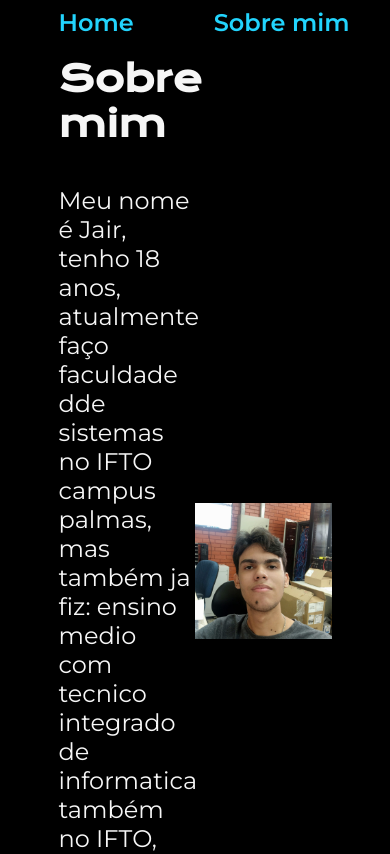
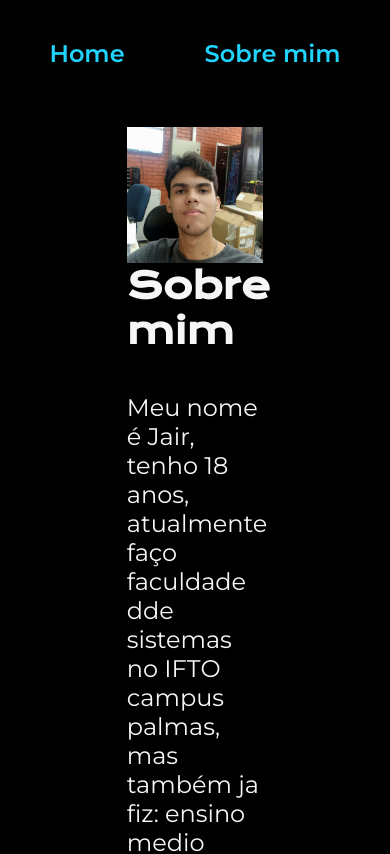
Before and after one commit to Netossim/Portfolio, a plain HTML site: page about.html in a window 390 px wide. Shown: the top 854 px of the page. Drawn offline with nearby package versions, Linux system fonts and the light colour scheme.

Commit message:
Update style.css

```diff
--- a/styles/style.css
+++ b/styles/style.css
@@ -94,9 +94,35 @@ body{
     padding: 24px;
     text-align: center;
     font-family: var(--fonte-secundaria);
-    font-size: 2.5rem;
+    font-size: 1.5rem;
     font-weight: 400;
 }
 .apresentacao_imagem{
     width: 50%;
 }
+
+@media(max-width:1200px){
+    .cabecalho{
+        padding: 10%;
+
+    }
+    .cabecalho__menu{
+        justify-content: center;
+    }
+    .apresentacao{
+        flex-direction: column-reverse;
+    }
+}
+
+@media(max-width: 700px){
+    .cabecalho{
+        padding: 10%;
+    }
+    .cabecalho__menu{
+        justify-content: center;
+    }
+    .apresentacao{
+        flex-direction: column-reverse;
+    }
+
+}
```
